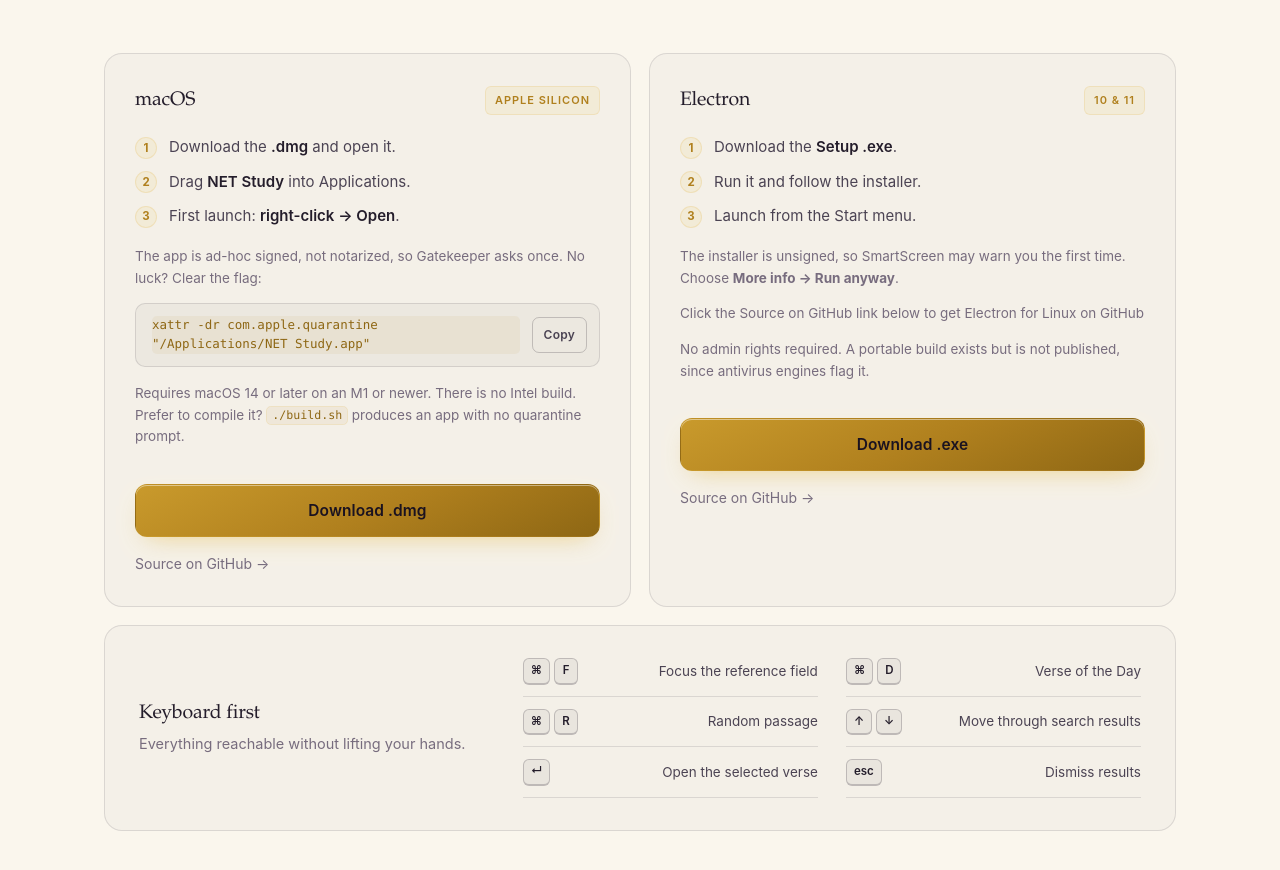
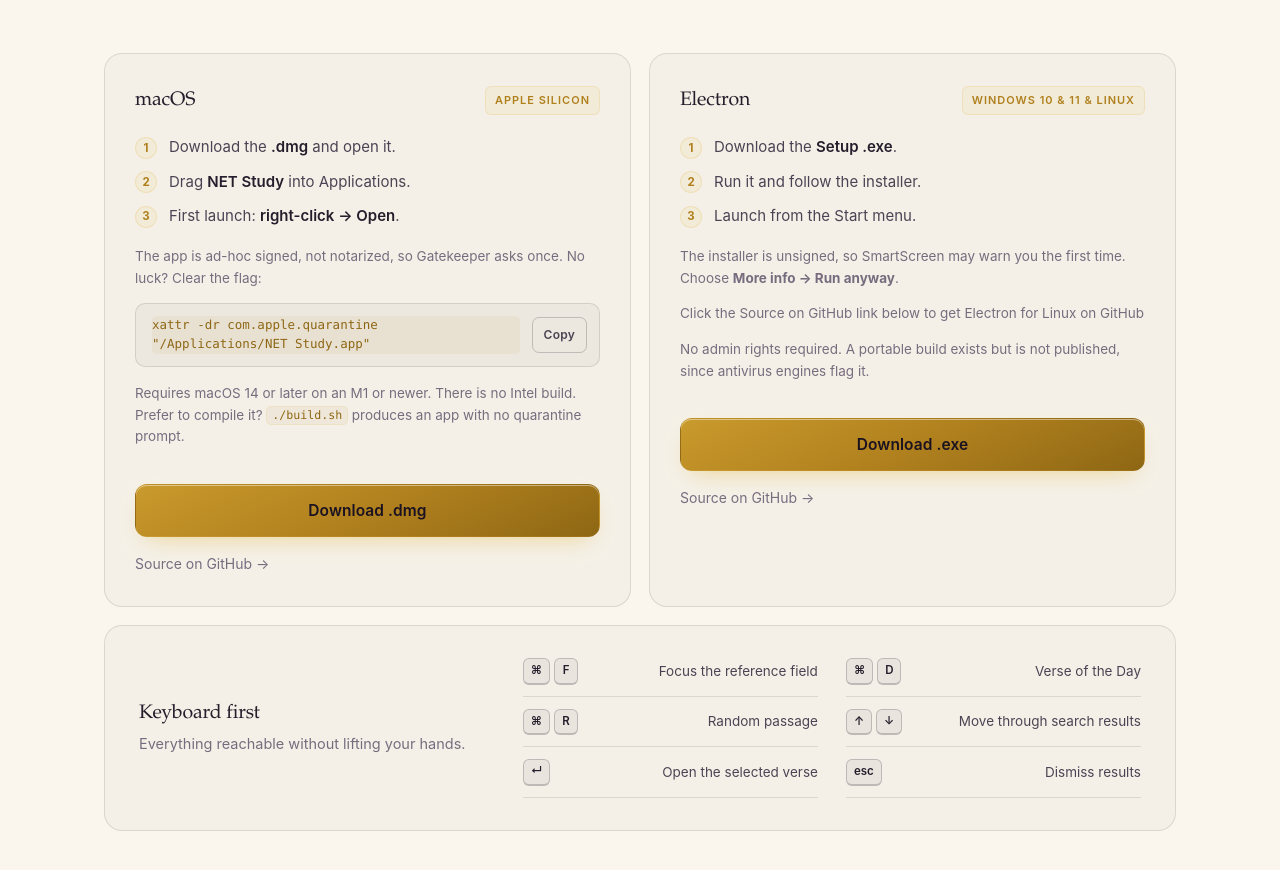
Before and after one commit to NET-Study/NET-Study.github.io, a plain HTML site: page index.html in a window 1280 px wide. Shown: the part 3851-4721 px from the top of the page. Drawn offline with Linux system fonts and the light colour scheme.

Commit message:
Update badge text for Electron panel

```diff
--- a/index.html
+++ b/index.html
@@ -193,7 +193,7 @@
         <article class="panel reveal">
           <div class="panel-head">
             <h3>Electron</h3>
-            <span class="badge">10 &amp; 11</span>
+            <span class="badge">Windows 10 &amp; 11 &amp; Linux</span>
           </div>
           <ol class="steps">
             <li>Download the <strong>Setup .exe</strong>.</li>
```
